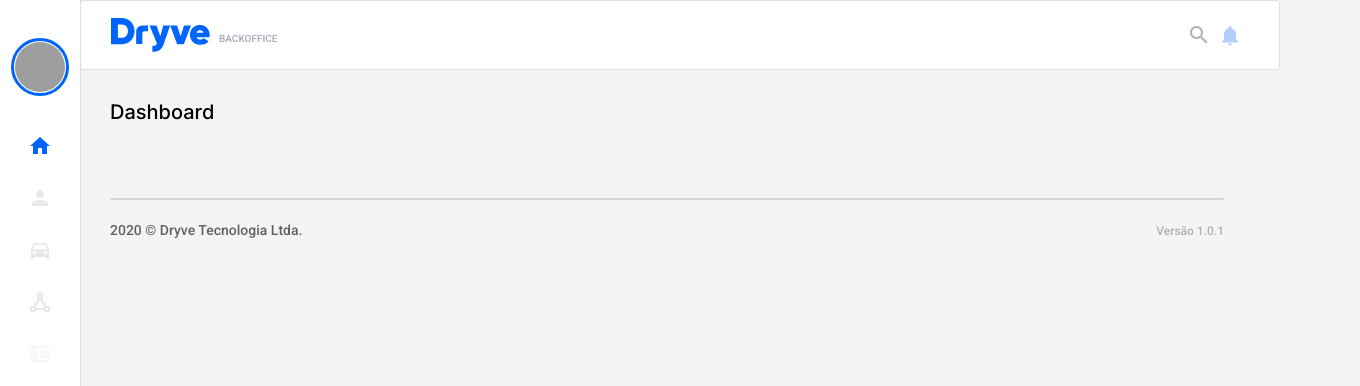
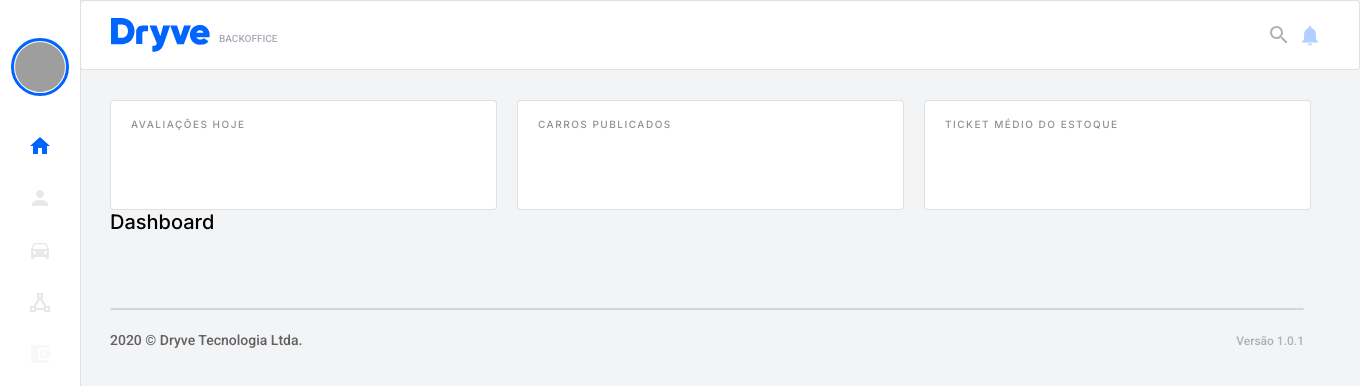
Before and after one commit to glauberbrack/dryve, a React (Create React App) app: page / in a window 1280 px wide. Shown: the top 386 px of the page, 1360 px wide, since content can reach past the window. Built offline with nearby package versions, Linux system fonts and the light colour scheme; grey boxes are pictures that could not be loaded.

Commit message:
dashboard card text

```diff
--- /dev/null
+++ b/src/pages/Dashboard/DashboardCard/index.tsx
@@ -0,0 +1,18 @@
+import React from 'react';
+
+import { Container } from './styles';
+
+interface CardProps {
+  title: string;
+  className?: string;
+}
+
+const DashboardCard: React.FC<CardProps> = ({ title }) => {
+  return (
+    <Container>
+      <h2>{title}</h2>
+    </Container>
+  );
+};
+
+export default DashboardCard;
--- /dev/null
+++ b/src/pages/Dashboard/DashboardCard/styles.ts
@@ -0,0 +1,26 @@
+import styled from 'styled-components';
+
+export const Container = styled.div`
+  width: 387px;
+  height: 110px;
+  border-radius: 4px;
+  border: solid 1px rgba(0, 0, 0, 0.12);
+  background: #ffffff;
+
+  h2 {
+    margin-top: 15px;
+    margin-left: 20px;
+    width: 100%;
+    height: 16px;
+    opacity: 0.5;
+    font-family: Inter;
+    font-size: 10px;
+    font-weight: 500;
+    font-stretch: normal;
+    font-style: normal;
+    line-height: 1.6;
+    letter-spacing: 1.5px;
+    color: rgba(0, 0, 0, 0.87);
+    text-transform: uppercase;
+  }
+`;
--- a/src/pages/Dashboard/index.tsx
+++ b/src/pages/Dashboard/index.tsx
@@ -1,10 +1,17 @@
 import React from 'react';
 
-import { Container } from './styles';
+import { Container, Cards } from './styles';
+
+import DashboardCard from './DashboardCard';
 
 const Dashboard: React.FC = () => {
   return (
     <Container>
+      <Cards>
+        <DashboardCard title="Avaliações Hoje" />
+        <DashboardCard title="Carros publicados" />
+        <DashboardCard title="Ticket Médio do Estoque" />
+      </Cards>
       <h1>Dashboard</h1>
     </Container>
   );
--- a/src/pages/Dashboard/styles.ts
+++ b/src/pages/Dashboard/styles.ts
@@ -2,5 +2,11 @@ import styled from 'styled-components';
 
 export const Container = styled.div`
   display: flex;
-  flex-direction: row;
+  flex-direction: column;
 `;
+
+export const Cards = styled.div`
+  display: grid;
+  grid-template-columns: repeat(3, 1fr);
+  grid-gap: 20px;
+`;
```
